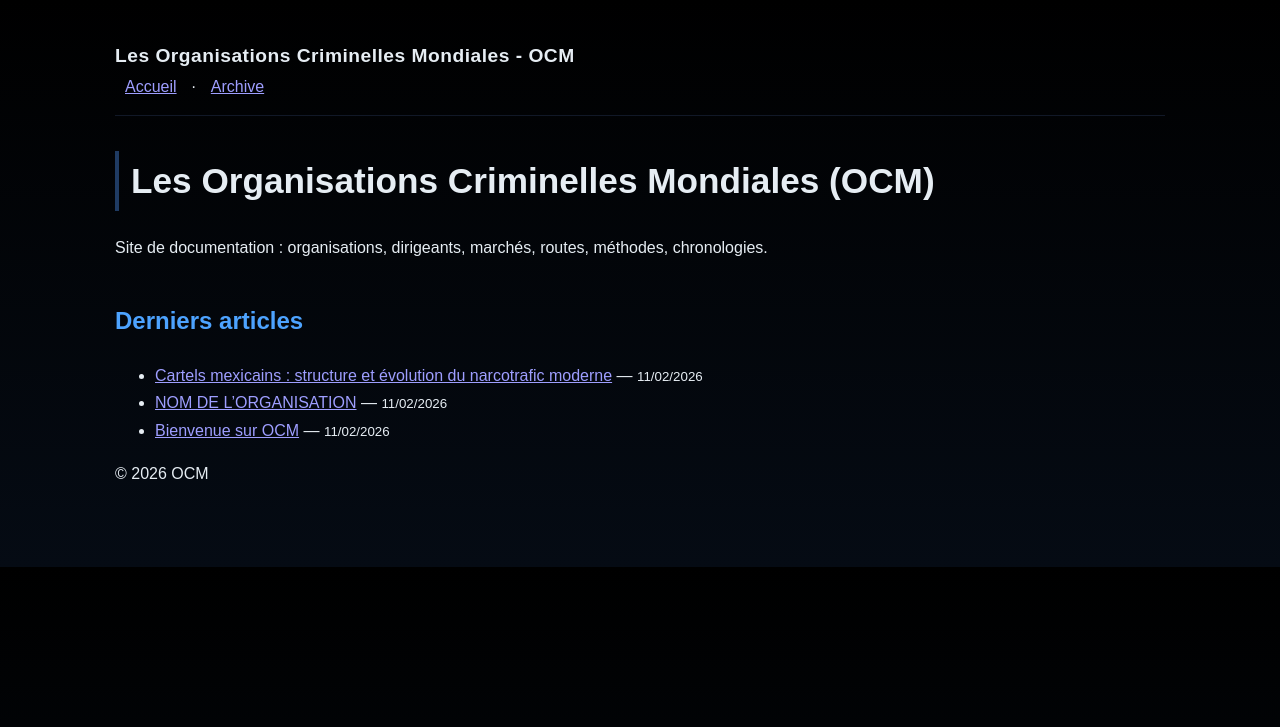
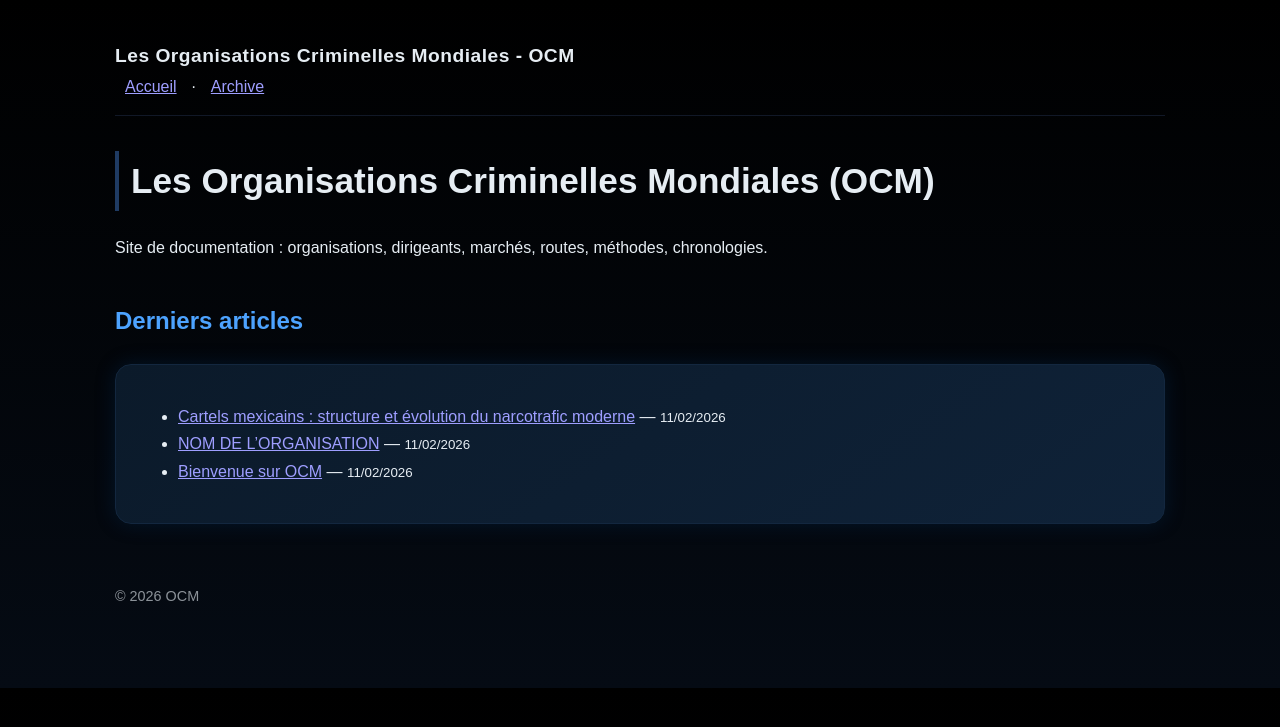
Before and after one commit to GEF67600/ocm, a Jekyll site: the page built from index.md, in a window 1280 px wide. Shown: the top 727 px of the page. Built offline with Jekyll 4.4.1, drawn with Linux system fonts in a browser that asks for light colours.

Commit message:
Enhance card and image styles in CSS

```diff
--- a/assets/css/style.css
+++ b/assets/css/style.css
@@ -56,4 +56,31 @@ h2{
 
 /* BOÎTES BLEU NUIT */
 .card{
-  background
+  background:linear-gradient(145deg,#0b1a2a,#0f2238);
+  border:1px solid #13273f;
+  border-radius:16px;
+  padding:22px;
+  margin:22px 0;
+  box-shadow:0 0 20px rgba(0,60,120,0.25);
+  transition:0.2s ease;
+}
+
+.card:hover{
+  transform:translateY(-3px);
+  box-shadow:0 0 25px rgba(0,90,160,0.35);
+}
+
+/* Images */
+.article-image{
+  width:100%;
+  border-radius:14px;
+  margin:25px 0;
+  box-shadow:0 0 20px rgba(0,50,100,0.4);
+}
+
+/* Footer */
+.foot{
+  margin-top:60px;
+  opacity:.6;
+  font-size:.9em;
+}
```
